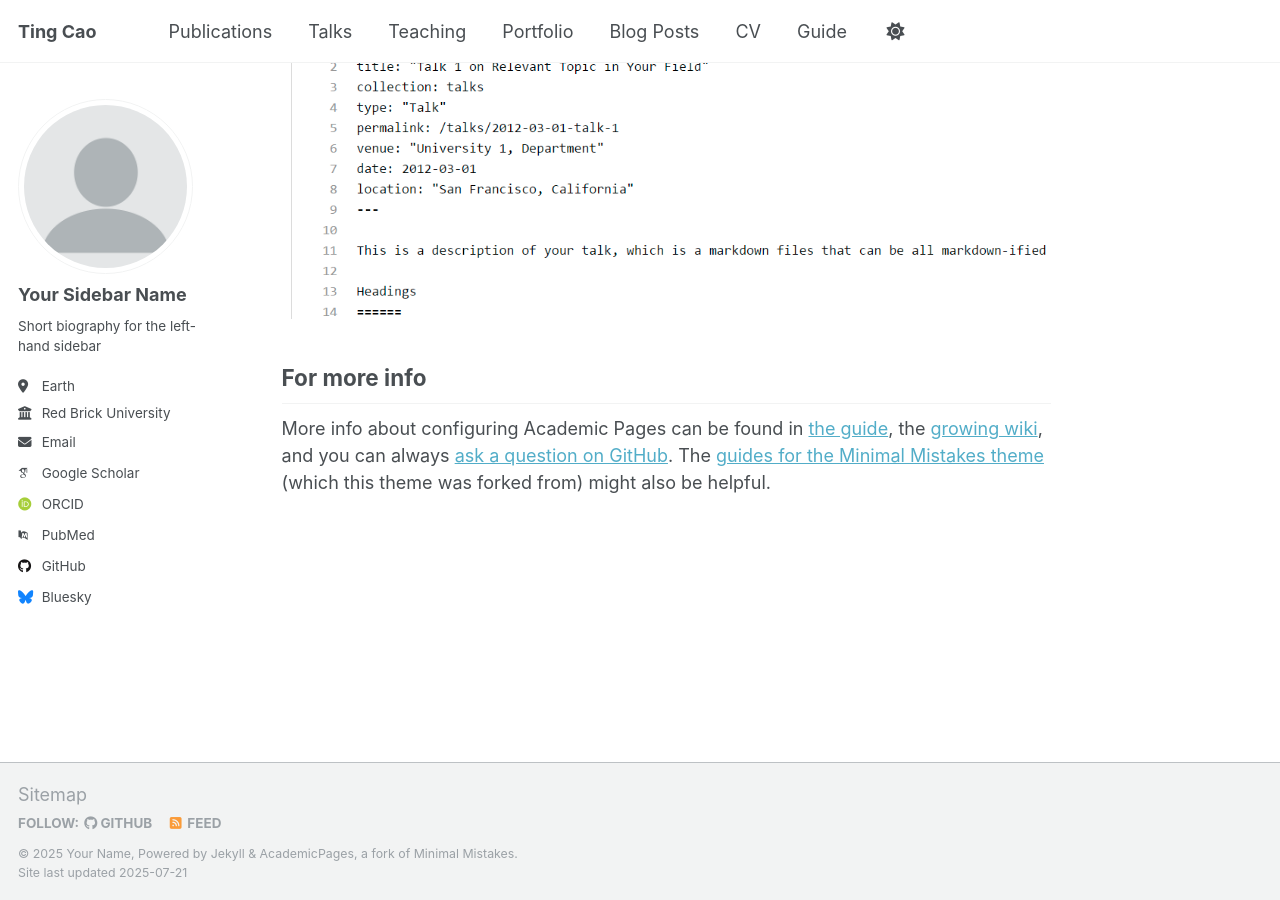
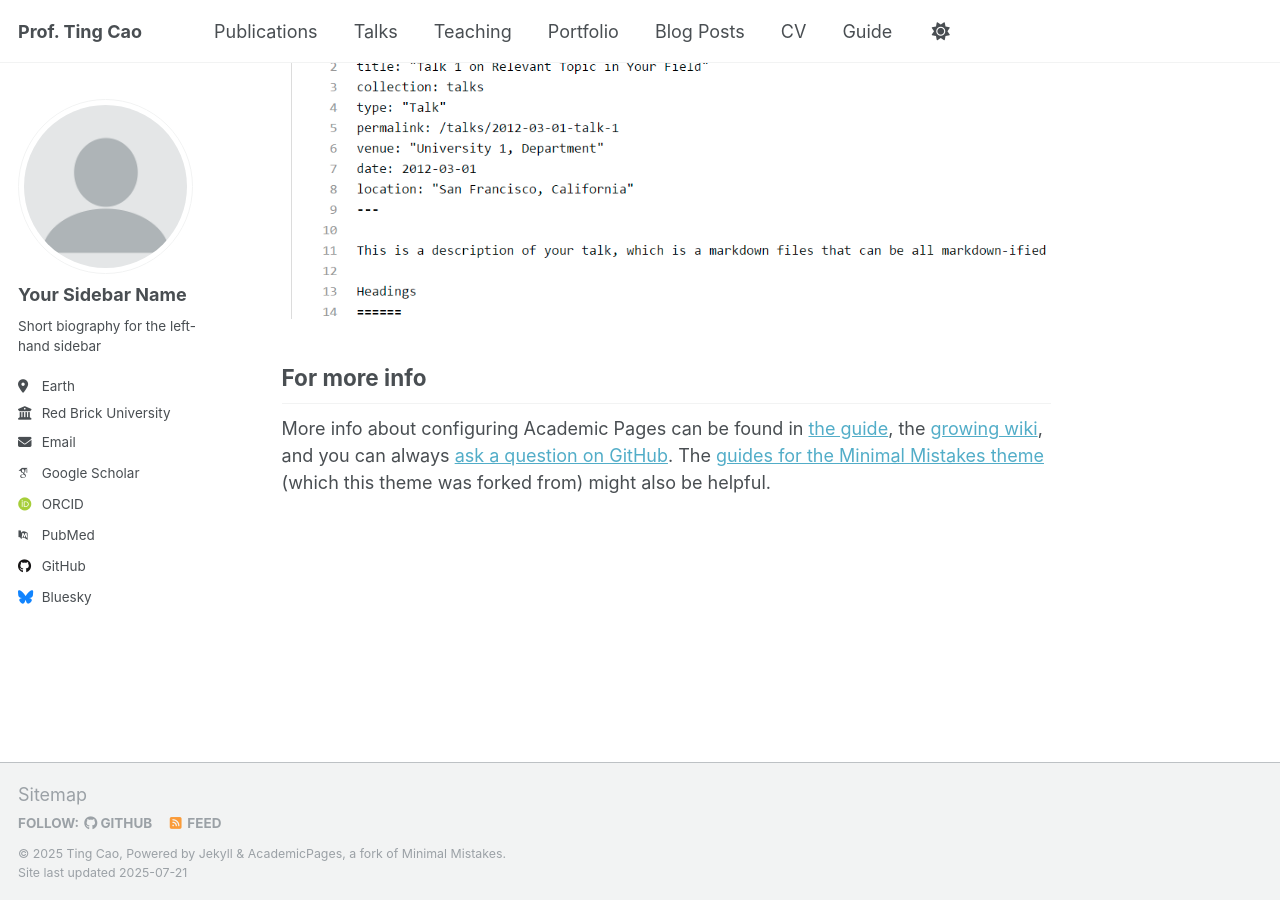
Before and after one commit to tingcao952/tingcao952.github.io, a Jekyll site: the page built from _pages/about.md, in a window 1280 px wide and 900 px high, scrolled down 2880 px. Built offline with Jekyll 4.4.1, drawn with Linux system fonts in a browser that asks for light colours; some web fonts are replaced; a script that is not in the unit is left out; part of the change alters nothing that is shown.

Commit message:
initial settings

```diff
--- a/_config.yml
+++ b/_config.yml
@@ -9,13 +9,13 @@
 # Basic Site Settings
 locale                   : "en-US"
 site_theme               : "default"
-title                    : "Ting Cao"
+title                    : "Prof. Ting Cao"
 title_separator          : "-"
-name                     : &name "Your Name"
-description              : &description "personal description"
-url                      : https://academicpages.github.io # the base hostname & protocol for your site e.g. "https://[your GitHub username].github.io" or if you already have some other page hosted on Github then use "https://[your GitHub username].github.io/[Your Repo Name]"
+name                     : &name "Ting Cao"
+description              : &description "This is the personal website of Prof. Ting Cao, a researcher in the field of foundation models, inference systems, and novel hardware. Here you can find information about my research, publications, and teaching activities."
+url                      : https://tingcao952.github.io # the base hostname & protocol for your site e.g. "https://[your GitHub username].github.io" or if you already have some other page hosted on Github then use "https://[your GitHub username].github.io/[Your Repo Name]"
 baseurl                  : "" # the subpath of your site, e.g. "/blog"
-repository               : "academicpages/academicpages.github.io"
+repository               : "tingcao952/tingcao952.github.io"
 
 # Site Author - The following control what appear as part of the author content on the side bar.
 #               If a field is blank the icon and link will not appear, otherwise it will be shown.
```
